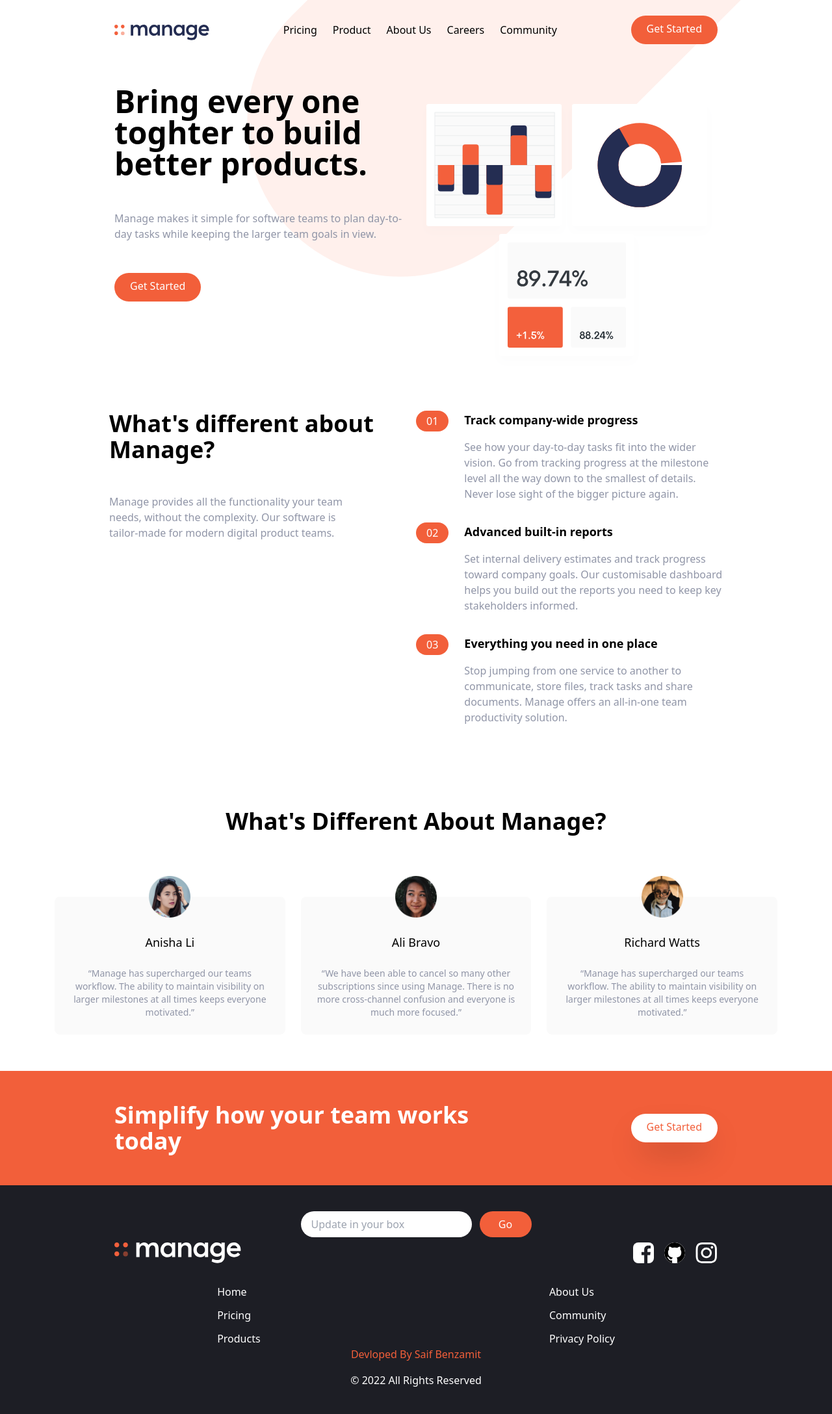
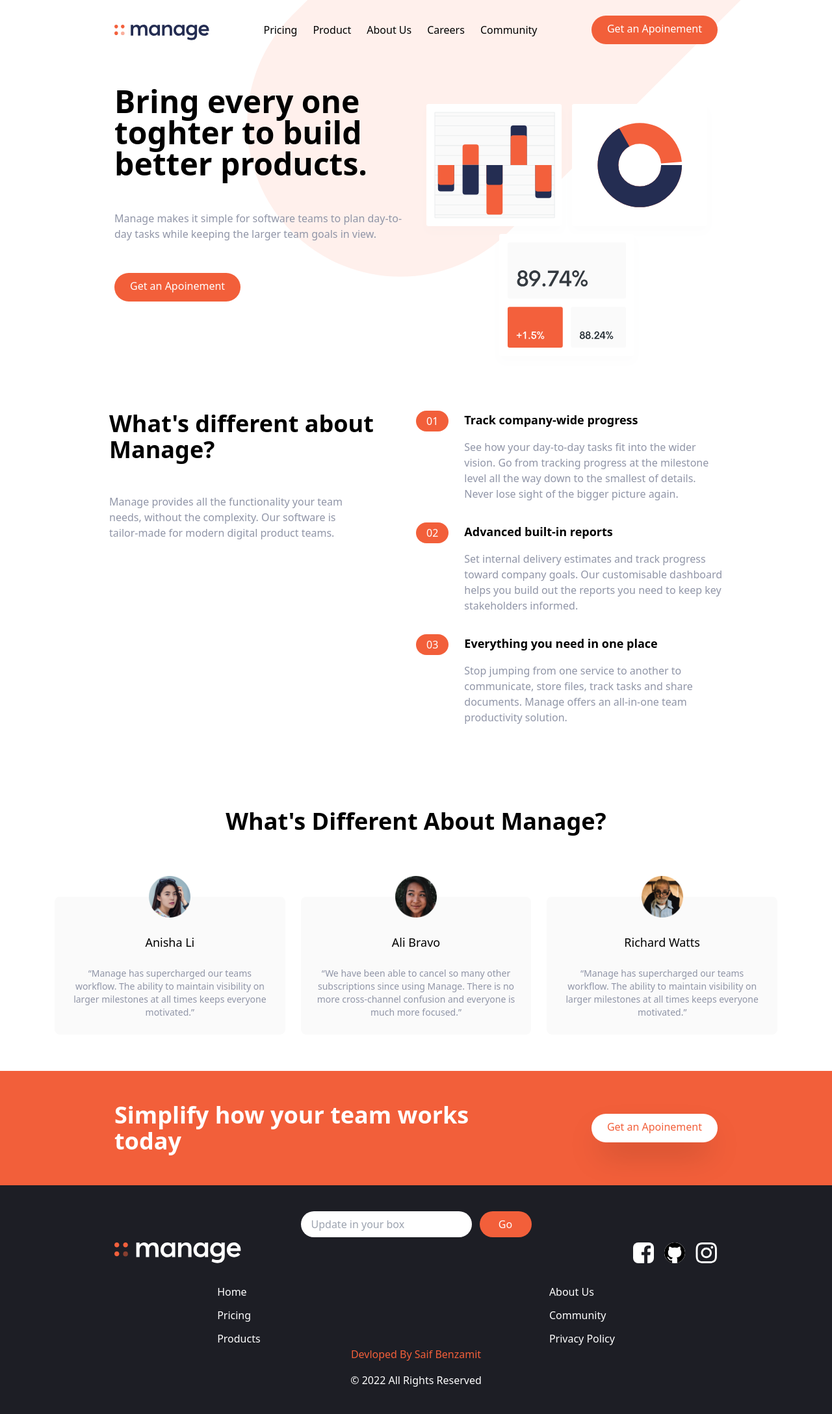
Before and after one commit to saifhatric/tailwind-project, a website: page index.html in a window 1280 px wide. Shown: the whole page at 65% size. Drawn offline with Linux system fonts and the light colour scheme.

Commit message:
second commit

```diff
--- a/index.html
+++ b/index.html
@@ -27,9 +27,9 @@
                 <a href="#" class="hover:text-darkGrayishBlue">Community</a>
             </div>
             <!-- Button -->
-            <a href="#"
+            <a href="https://koalendar.com/e/meet-with-saif-benzamit" target="_blank"
                 class="hidden p-3 px-6 pt-2 text-white bg-brightRed rounded-full baseline hover:bg-brightRedLight md:block">Get
-                Started</a>
+                an Apoinement</a>
 
             <!-- Hamburger Icon -->
             <button id="menu-btn" class=" block hamburger md:hidden focus:outline-none">
@@ -64,9 +64,9 @@
                     while keeping the larger team goals in view.
                 </p>
                 <div class="flex justify-center md:justify-start">
-                    <a href="#"
-                        class="p-3 px-6 pt-2 text-white bg-brightRed    rounded-full baseline hover:bg-brightRedLight">
-                        Get Started
+                    <a href="https://koalendar.com/e/meet-with-saif-benzamit" target="_blank"
+                        class="p-3 px-6 pt-2 text-white bg-brightRed rounded-full baseline hover:bg-brightRedLight">
+                        Get an Apoinement
                     </a>
                 </div>
             </div>
@@ -94,7 +94,7 @@
             <!-- numberd list -->
             <div class="flex flex-col space-y-8 md:w-1/2">
                 <!-- list item 1-->
-                <div class="flex flex-col space-y-3 md:space-y-0 md:space-x-6 md:flex-row">
+                <div class="box flex flex-col space-y-3 md:space-y-0 md:space-x-6 md:flex-row">
                     <!-- Heading -->
                     <div class="rounded-l-full bg-brightRedSupLight md:bg-transparent">
                         <div class="flex items-center space-x-2">
@@ -120,7 +120,7 @@
                 </div>
 
                 <!-- list item 2-->
-                <div class="flex flex-col space-y-3 md:space-y-0 md:space-x-6 md:flex-row">
+                <div class="box flex flex-col space-y-3 md:space-y-0 md:space-x-6 md:flex-row">
                     <!-- Heading -->
                     <div class="rounded-l-full bg-brightRedSupLight md:bg-transparent">
                         <div class="flex items-center space-x-2">
@@ -145,7 +145,7 @@
                 </div>
 
                 <!-- list item 3-->
-                <div class="flex flex-col space-y-3 md:space-y-0 md:space-x-6 md:flex-row">
+                <div class="box flex flex-col space-y-3 md:space-y-0 md:space-x-6 md:flex-row">
                     <!-- Heading -->
                     <div class="rounded-l-full bg-brightRedSupLight md:bg-transparent">
                         <div class="flex items-center space-x-2">
@@ -224,9 +224,9 @@
             </h2>
             <!-- Button -->
             <div>
-                <a href="#"
+                <a href="https://koalendar.com/e/meet-with-saif-benzamit" target="_blank"
                     class="p-3 flex px-6 pt-2 text-brightRed bg-white rounded-full shadow-2xl baseline hover:bg-gray-700 ">Get
-                    Started</a>
+                    an Apoinement</a>
             </div>
         </div>
     </section>
--- a/js/script.js
+++ b/js/script.js
@@ -1,8 +1,23 @@
 const btn = document.getElementById("menu-btn");
 const nav = document.getElementById("menu");
+const boxes = document.querySelectorAll('.box')
+
+window.addEventListener("scroll", scrollBox)
 
 btn.addEventListener("click", () => {
     btn.classList.toggle("open")
     nav.classList.toggle("flex")
     nav.classList.toggle("hidden")
 })
+
+function scrollBox() {
+    const tregerBottom = (window.innerHeight / 5) * 4;
+    boxes.forEach(box => {
+        const boxTop = box.getBoundingClientRect().top
+        if (boxTop < tregerBottom) {
+            box.classList.add("show")
+        } else {
+            box.classList.remove("show")
+        }
+    })
+}
```
Also changed, not shown: css/main.css.
